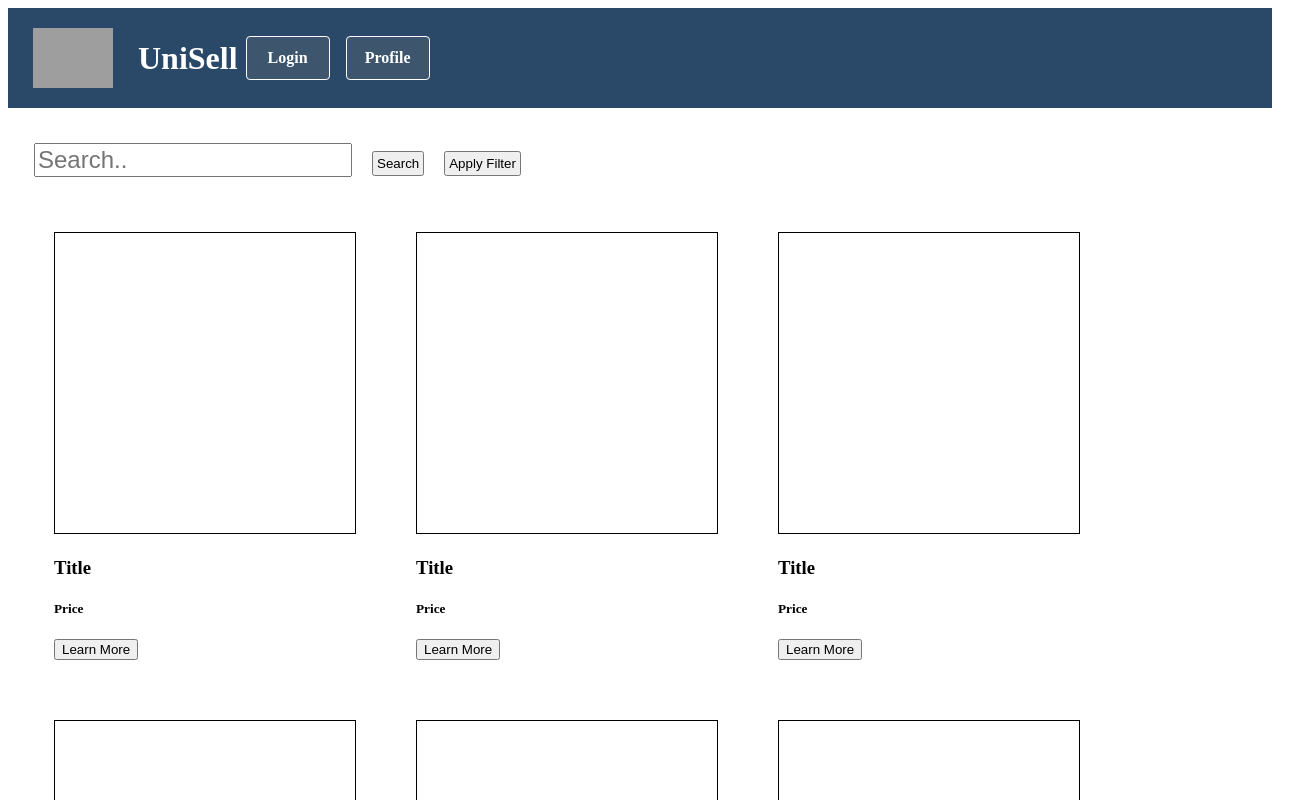
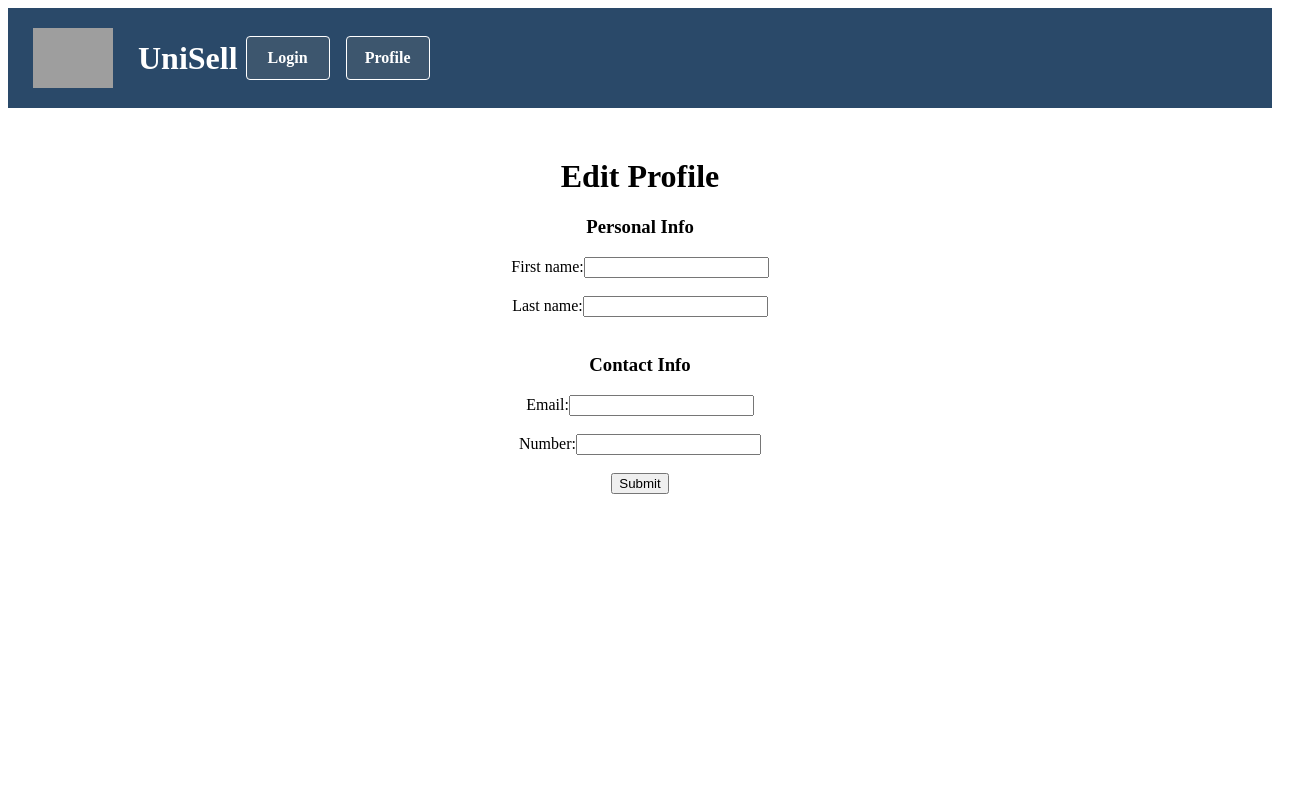
Before and after one commit to CS196Illinois/Group12-FA21, an Angular app in the folder Project/GroupProject/: page / in a window 1280 px wide. Shown: the top 800 px of the page, 1308 px wide, since content can reach past the window. Built offline with nearby package versions, Linux system fonts and the light colour scheme; grey boxes are pictures that could not be loaded.

Commit message:
updating-edit-profile

```diff
--- a/Project/GroupProject/src/app/app.component.html
+++ b/Project/GroupProject/src/app/app.component.html
@@ -2,6 +2,6 @@
 
 <!-- <app-main-menu></app-main-menu> -->
 
-<app-main-menu></app-main-menu>
+<!-- <app-template></app-template> -->
 
-<!-- <app-template></app-template> -->
+<app-edit-profile></app-edit-profile>
--- a/Project/GroupProject/src/app/app.module.ts
+++ b/Project/GroupProject/src/app/app.module.ts
@@ -8,6 +8,7 @@ import { MainMenuComponent } from './main-menu/main-menu.component';
 import { TemplateComponent } from './template/template.component';
 import { ItemPreviewComponent } from './item-preview/item-preview.component';
 import { TopBarComponent } from './top-bar/top-bar.component';
+import { EditProfileComponent } from './edit-profile/edit-profile.component';
 
 @NgModule({
   declarations: [
@@ -16,7 +17,8 @@ import { TopBarComponent } from './top-bar/top-bar.component';
     MainMenuComponent,
     TemplateComponent,
     ItemPreviewComponent,
-    TopBarComponent
+    TopBarComponent,
+    EditProfileComponent
   ],
   imports: [
     BrowserModule,
--- /dev/null
+++ b/Project/GroupProject/src/app/edit-profile/edit-profile.component.html
@@ -0,0 +1,27 @@
+<app-top-bar></app-top-bar>
+
+<div class="editProfile" style="text-align: center; border: 3px; border-color: black;">
+
+    <h1>Edit Profile</h1>
+    <div class="information">
+
+        <form action="/action_page.php" method="get">
+
+            <h3>Personal Info</h3>
+            <div class="profileInfo">
+                <label for="fname">First name:</label>
+                <input type="text" id="fname" name="fname"><br><br>
+                <label for="lname">Last name:</label>
+                <input type="text" id="lname" name="lname"><br><br>
+            </div>
+            <h3>Contact Info</h3>
+            <div class="contactInfo">
+                <label for="email">Email:</label>
+                <input type="text" id="email" name="email"><br><br>
+                <label for="number">Number:</label>
+                <input type="text" id="number" name="number"><br><br>
+            </div>
+            <input type="submit" value="Submit">
+        </form>
+    </div>
+</div>
--- /dev/null
+++ b/Project/GroupProject/src/app/edit-profile/edit-profile.component.scss
@@ -0,0 +1,27 @@
+
+
+.editProfile {
+    text-align: center;
+    border: 3px;
+    border-color: black;
+    border-style: solid;
+    margin-top: 50px;
+}
+
+/*
+.editProfile {
+    margin: 16px;
+    //align-items: center;
+    justify-content: center;
+}
+
+.information {
+    margin: 16px;
+}
+
+.profileInfo {
+    margin: 16px;
+}
+.contactInfo {
+    margin: 16px;
+} */
--- /dev/null
+++ b/Project/GroupProject/src/app/edit-profile/edit-profile.component.ts
@@ -0,0 +1,15 @@
+import { Component, OnInit } from '@angular/core';
+
+@Component({
+  selector: 'app-edit-profile',
+  templateUrl: './edit-profile.component.html',
+  styleUrls: ['./edit-profile.component.scss']
+})
+export class EditProfileComponent implements OnInit {
+
+  constructor() { }
+
+  ngOnInit(): void {
+  }
+
+}
```
Also changed, not shown: 1 other file (tests, documents, lock files or other folders).
